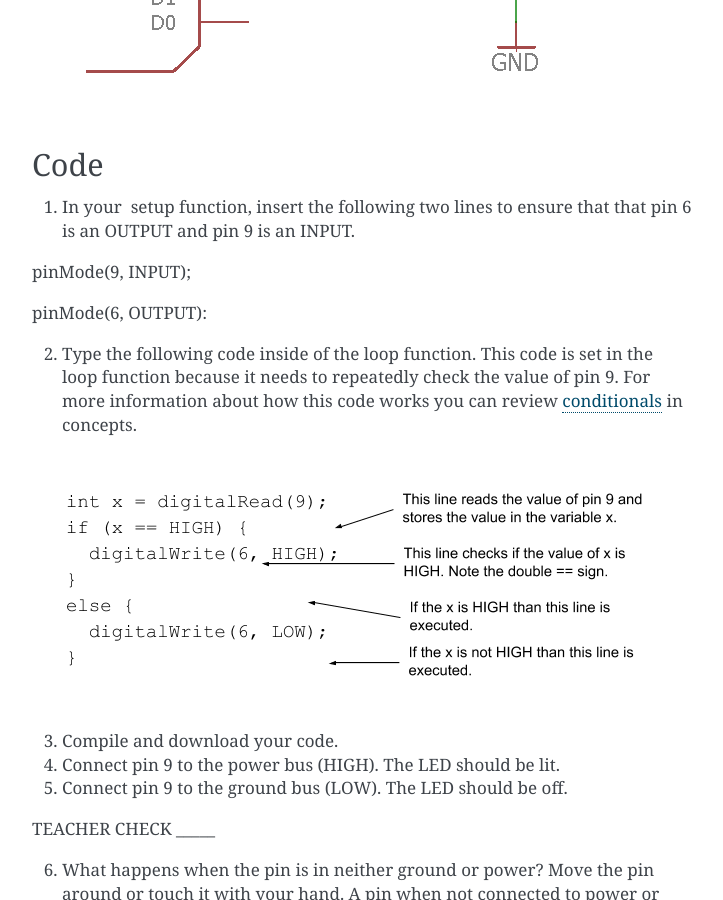
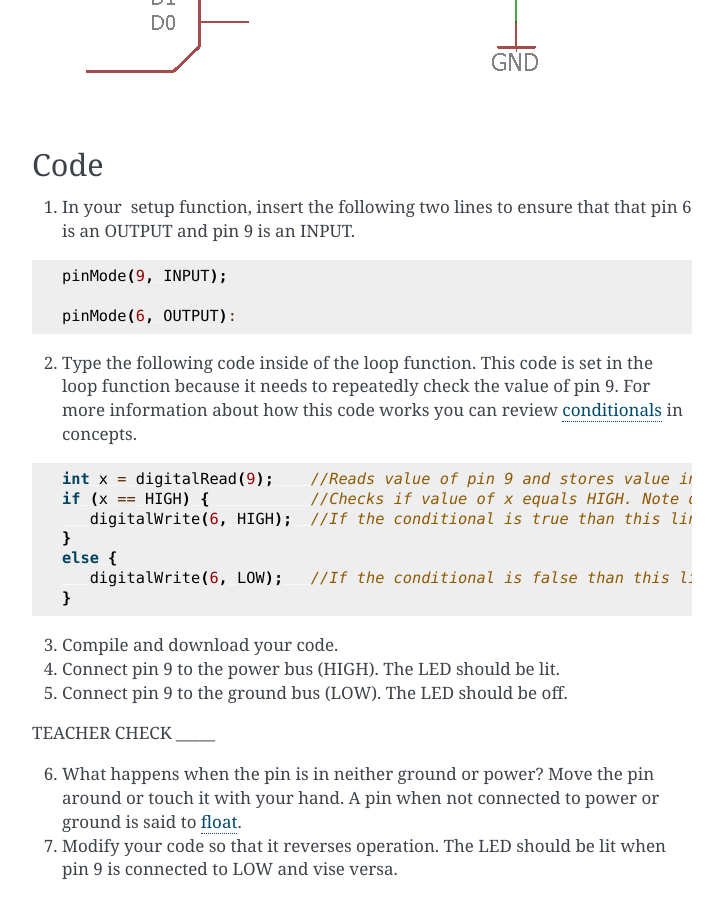
Before and after one commit to maxtkc/mvths-wiki, a Sphinx documentation site: the page built from docs/012a-input-pins.rst, in a window 1280 px wide and 900 px high, scrolled down 867 px. Shown: the whole window, without its empty margins (388-1111 px from the left). Built offline with Sphinx 7.4.7, drawn with Linux system fonts in a browser that asks for light colours.

Commit message:
Update 012a-input-pins.rst

```diff
--- a/docs/012a-input-pins.rst
+++ b/docs/012a-input-pins.rst
@@ -32,10 +32,11 @@ Code
 
 1. In your  setup function, insert the following two lines to ensure
    that that pin 6 is an OUTPUT and pin 9 is an INPUT.
+.. code-block:: c
 
-pinMode(9, INPUT);
+   pinMode(9, INPUT);
 
-pinMode(6, OUTPUT):
+   pinMode(6, OUTPUT):
 
 2. Type the following code inside of the loop function. This code is set
    in the loop function because it needs to repeatedly check the value
@@ -44,8 +45,15 @@ pinMode(6, OUTPUT):
    `conditionals <https://www.google.com/url?q=https://docs.google.com/document/d/1BmZbXzxnD2j17QToSZ9jeZmnP7burwfksfQq2v4zu-Y/edit%23heading%3Dh.o11qq65yx4ek&sa=D&ust=1587613173872000>`__ in
    concepts.
 
-.. figure:: images/image52.png
-   :alt:
+.. code-block:: c
+
+   int x = digitalRead(9);    //Reads value of pin 9 and stores value in x
+   if (x == HIGH) {           //Checks if value of x equals HIGH. Note double equals sign
+      digitalWrite(6, HIGH);  //If the conditional is true than this line is executed.
+   }
+   else {
+      digitalWrite(6, LOW);   //If the conditional is false than this line is executed.
+   }
 
 3. Compile and download your code.
 4. Connect pin 9 to the power bus (HIGH). The LED should be lit.
```
